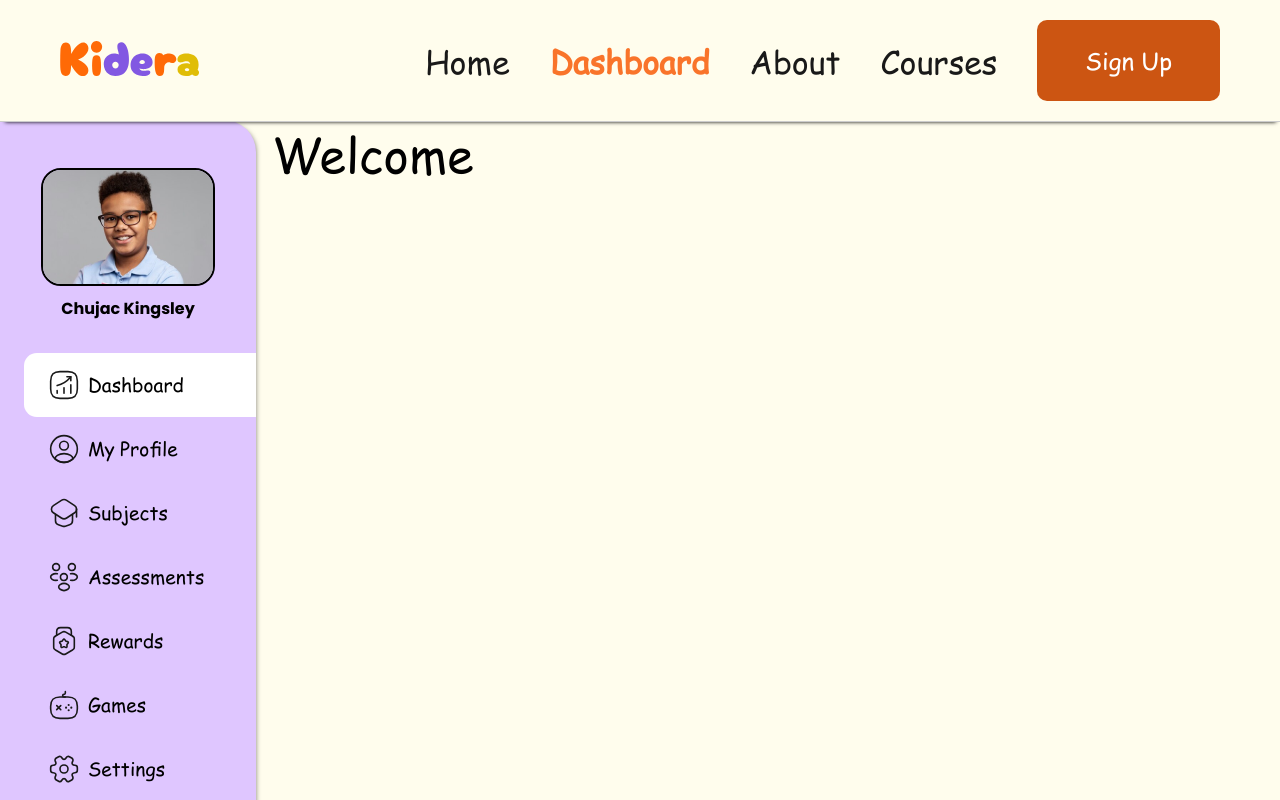
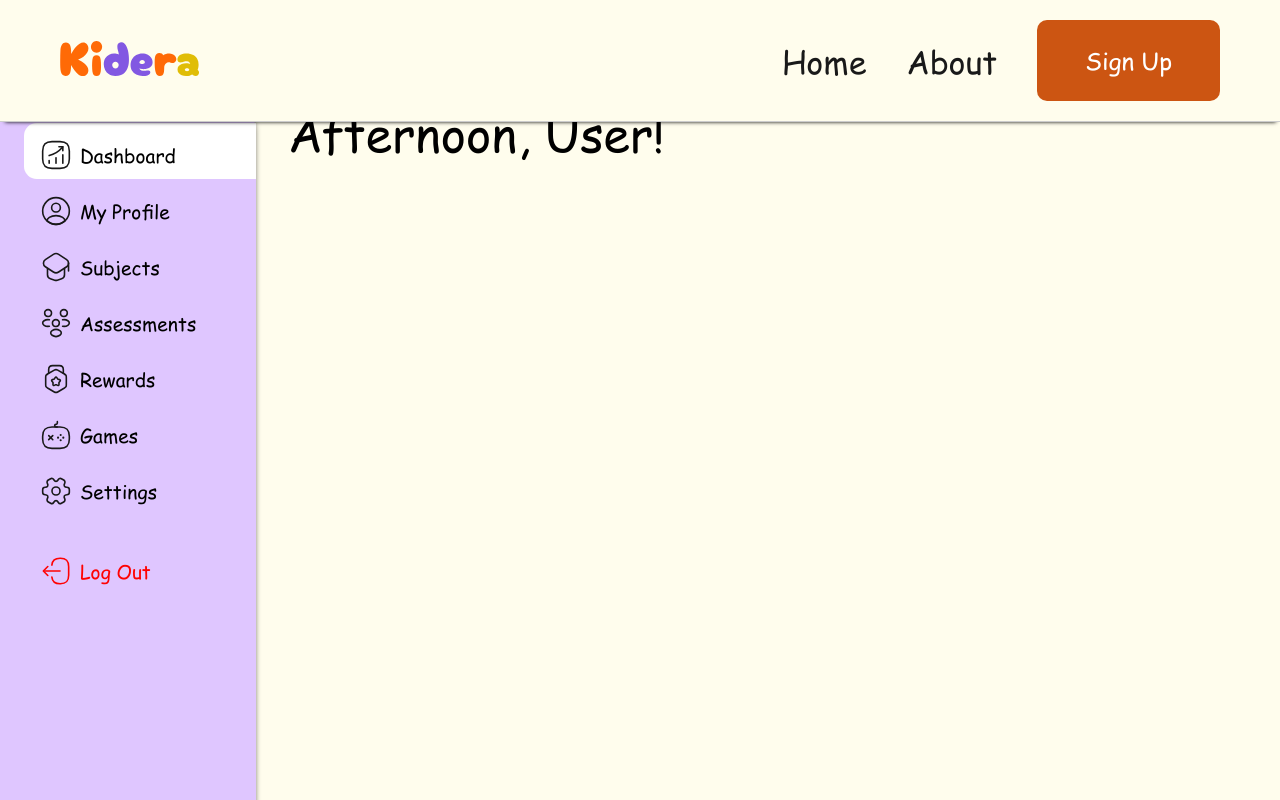
Before and after one commit to GenesysLearnable/LMS-K-FE-12, a React (Vite) app: page /dashboard in a window 1280 px wide. Shown: the top 800 px of the page. Built offline with nearby package versions, Linux system fonts and the light colour scheme.

Commit message:
modified Sidebar and Navbar

```diff
--- a/src/components/Navbar/Navbar.jsx
+++ b/src/components/Navbar/Navbar.jsx
@@ -43,7 +43,7 @@ export default function Navbar() {
                 Home
               </li>
             </Link>
-            <Link to="/dashboard">
+            {/* <Link to="/dashboard">
               <li
                 className={`nav-list-item ${
                   activeNavItem === "dashboard" ? "nav-active" : ""
@@ -52,7 +52,7 @@ export default function Navbar() {
               >
                 Dashboard
               </li>
-            </Link>
+            </Link> */}
             <Link to="/about">
               <li
                 className={`nav-list-item ${
@@ -63,7 +63,7 @@ export default function Navbar() {
                 About
               </li>
             </Link>
-            <Link to="/courses">
+            {/* <Link to="/courses">
               <li
                 className={`nav-list-item ${
                   activeNavItem === "courses" ? "nav-active" : ""
@@ -72,7 +72,7 @@ export default function Navbar() {
               >
                 Courses
               </li>
-            </Link>
+            </Link> */}
           </ul>
           <Link to="/signUp">
             <button
--- a/src/pages/DashPages/SideDash/SideDash.jsx
+++ b/src/pages/DashPages/SideDash/SideDash.jsx
@@ -2,11 +2,26 @@ import styles from './Sidedash.module.css'
 
 const SideDash = () => {
 
+    const getCurrentGreeting = () => {
+    const now = new Date();
+    const hours = now.getHours();
+
+    if (hours >= 0 && hours < 12) {
+      return "Morning";
+    } else if (hours >= 12 && hours < 18) {
+      return "Afternoon";
+    } else {
+      return "Evening";
+    }
+  }
+
+  const Greeting = getCurrentGreeting();
 
   return (
+
     <>
       <div className={styles.container} style={{ fontSize: "3rem" }}>
-        Welcome
+        <p>{Greeting}, User!</p>
       </div>
     </>
   );
--- a/src/pages/DashPages/SideDash/Sidedash.module.css
+++ b/src/pages/DashPages/SideDash/Sidedash.module.css
@@ -0,0 +1,4 @@
+.container {
+    margin-left: 17rem;
+    height: 150vh;
+}
--- a/src/pages/Dashboard/Dashboard.css
+++ b/src/pages/Dashboard/Dashboard.css
@@ -1,5 +1,5 @@
 .dash--main {
-  margin-top: 7.5rem;
+  margin-top: 6.2rem;
   display: flex;
 }
 
@@ -8,43 +8,45 @@
 }
 
 .sidebar--container {
+  position: fixed;
   background: #dfc6ff;
   width: 20%;
+  padding-top: 1.5rem;
   min-height: 100vh;
   border-radius: 0 2rem 2rem 0;
   box-shadow: 5px 0 5px -5px rgba(0, 0, 0, 0.5);
 }
 
-.dash--avatar {
+/* .dash--avatar {
   display: flex;
   justify-content: center;
   flex-direction: column;
   align-items: center;
   margin-bottom: 2rem;
-}
+} */
 
-.dash--image-container {
+/* .dash--image-container {
   margin-top: 3rem;
-}
+} */
 
-.dash--image-container img {
+/* .dash--image-container img {
   width: 100%;
   height: 100%;
   border: 2px solid #000;
   border-radius: 1.25rem;
-}
+} */
 
-.dash--user-name {
+/* .dash--user-name {
   font-family: "Poppins";
   font-size: 1rem;
   font-weight: 700;
   margin-top: 0.3rem;
-}
+} */
 
 .dash--link-container {
   width: 100%;
   padding-left: 1.5rem;
-  padding-bottom: 6rem;
+  /* padding-bottom: 6rem; */
 }
 
 .dash--links {
@@ -52,7 +54,7 @@
   align-items: center;
   gap: 0.5rem;
   font-size: 1.2rem;
-  padding: 1rem 0 1rem 1.5rem;
+  padding: 1rem 0 0.5rem 1.0rem;
   cursor: pointer;
   border-radius: 0.8rem 0 0 0.8rem;
 }
@@ -68,3 +70,7 @@
 .sidenav--active {
   background: #fff;
 }
+
+.logout{
+  margin-top: 1.5rem;
+}
--- a/src/pages/Dashboard/Dashboard.jsx
+++ b/src/pages/Dashboard/Dashboard.jsx
@@ -1,6 +1,6 @@
 import { useState } from "react";
 import Navbar from "../../components/Navbar/Navbar";
-import DashAvatar from "../../assets/dash_Avatar.png";
+// import DashAvatar from "../../assets/dash_Avatar.png";
 import { useGlobalContext } from "../../context/appContext";
 import Award from "../../assets/award.svg";
 import Game from "../../assets/game.svg";
@@ -54,12 +54,12 @@ const Sidebar = ({ RenderContent, selectedContent }) => {
   return (
     <>
       <div className="sidebar--container">
-        <div className="dash--avatar">
+        {/* <div className="dash--avatar">
           <div className="dash--image-container">
             <img src={DashAvatar} alt="" />
           </div>
           <p className="dash--user-name">Chujac Kingsley</p>
-        </div>
+        </div> */}
 
         <ul className="dash--link-container">
           <li
@@ -132,7 +132,7 @@ const Sidebar = ({ RenderContent, selectedContent }) => {
             Settings
           </li>
 
-          <li className="dash--links" onClick={Logout}>
+          <li className="dash--links logout" onClick={Logout}>
             <img src={LogoutIcon} alt="" />
             Log Out
           </li>
```
